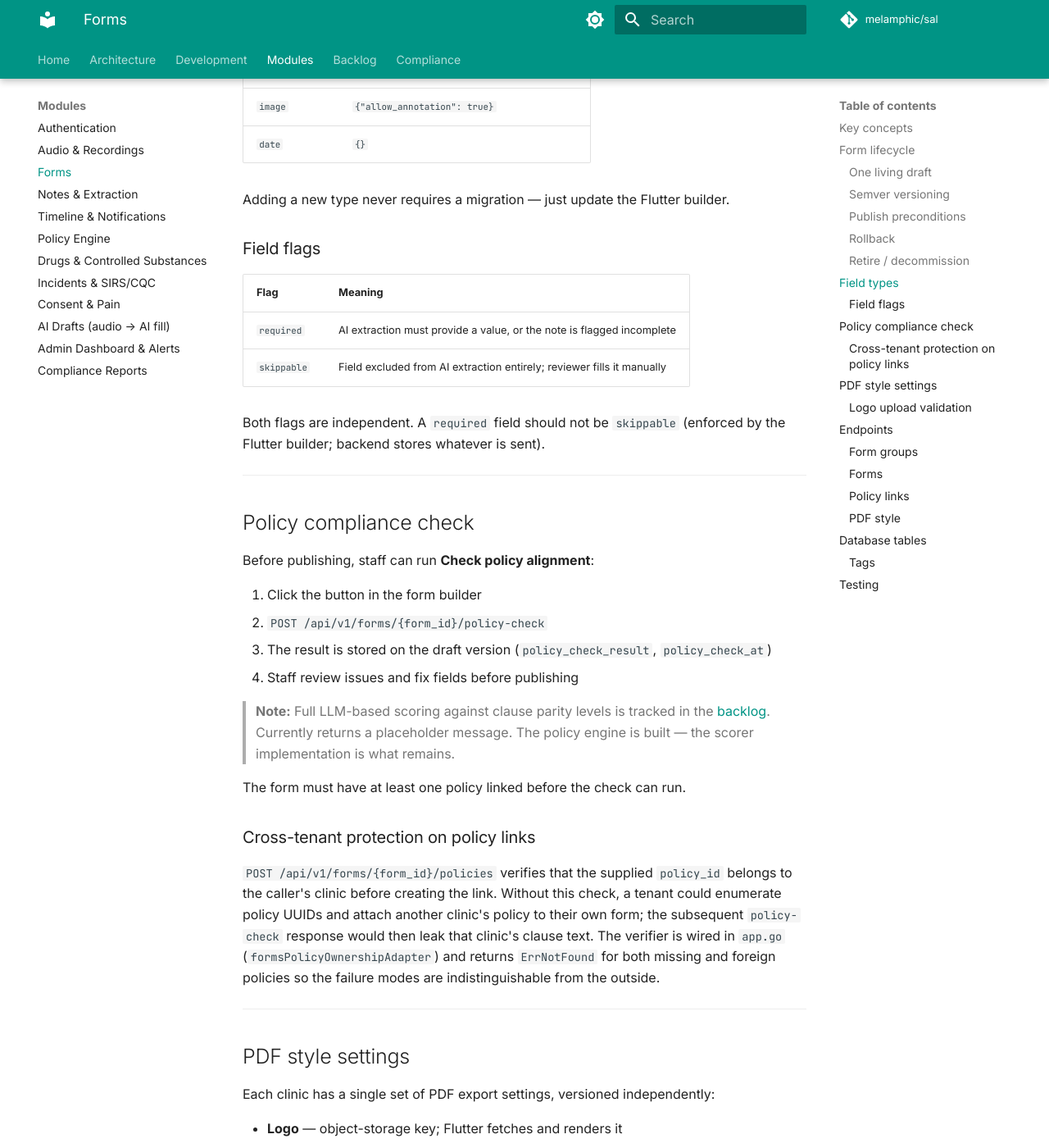
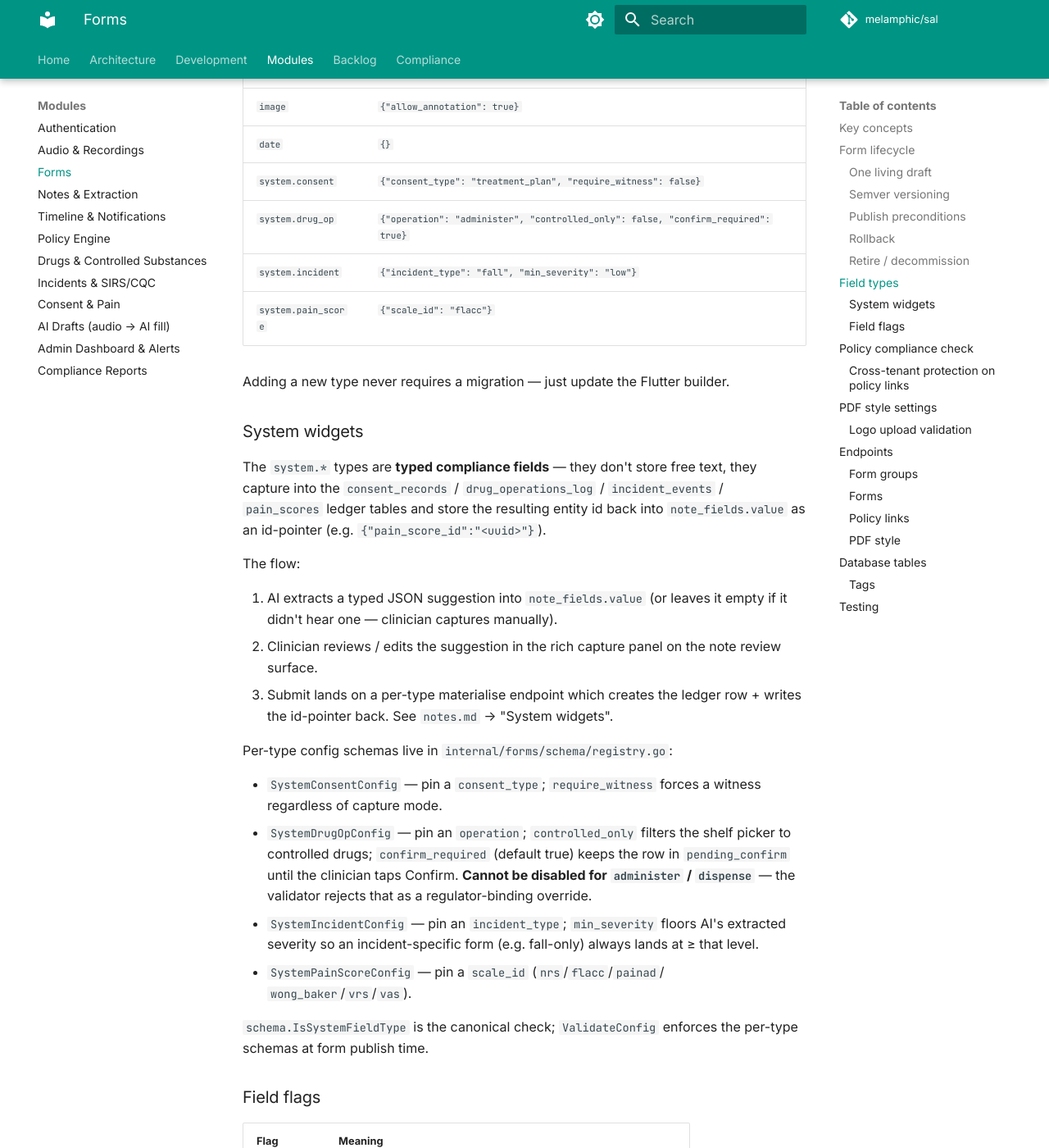
Before and after one commit to melamphic/sal, an MkDocs documentation site: the page built from docs/forms.md, in a window 1280 px wide and 1400 px high, scrolled down 3279 px. Shown: the whole window at 82% size. Built offline with MkDocs 1.6.1 and Material for MkDocs 9.7.7, drawn with Linux system fonts in a browser that asks for light colours; comment, search, counter and statistics services are not loaded.

Commit message:
docs: add documentation for system widgets, materialisation flow, and compliance ledger integration

```diff
--- a/docs/forms.md
+++ b/docs/forms.md
@@ -90,8 +90,49 @@ Sets `archived_at` on the form and records an optional `retire_reason`. In-fligh
 | `blocks` | `{"count": 10, "labels": ["none","max"]}` |
 | `image` | `{"allow_annotation": true}` |
 | `date` | `{}` |
+| `system.consent` | `{"consent_type": "treatment_plan", "require_witness": false}` |
+| `system.drug_op` | `{"operation": "administer", "controlled_only": false, "confirm_required": true}` |
+| `system.incident` | `{"incident_type": "fall", "min_severity": "low"}` |
+| `system.pain_score` | `{"scale_id": "flacc"}` |
 
 Adding a new type never requires a migration — just update the Flutter builder.
+
+### System widgets
+
+The `system.*` types are **typed compliance fields** — they don't store
+free text, they capture into the `consent_records` /
+`drug_operations_log` / `incident_events` / `pain_scores` ledger tables
+and store the resulting entity id back into `note_fields.value` as an
+id-pointer (e.g. `{"pain_score_id":"<uuid>"}`).
+
+The flow:
+
+1. AI extracts a typed JSON suggestion into `note_fields.value` (or
+   leaves it empty if it didn't hear one — clinician captures
+   manually).
+2. Clinician reviews / edits the suggestion in the rich capture panel
+   on the note review surface.
+3. Submit lands on a per-type materialise endpoint which creates the
+   ledger row + writes the id-pointer back. See `notes.md` →
+   "System widgets".
+
+Per-type config schemas live in `internal/forms/schema/registry.go`:
+
+- `SystemConsentConfig` — pin a `consent_type`; `require_witness`
+  forces a witness regardless of capture mode.
+- `SystemDrugOpConfig` — pin an `operation`; `controlled_only` filters
+  the shelf picker to controlled drugs; `confirm_required` (default
+  true) keeps the row in `pending_confirm` until the clinician taps
+  Confirm. **Cannot be disabled for `administer` / `dispense`** — the
+  validator rejects that as a regulator-binding override.
+- `SystemIncidentConfig` — pin an `incident_type`; `min_severity` floors
+  AI's extracted severity so an incident-specific form (e.g.
+  fall-only) always lands at ≥ that level.
+- `SystemPainScoreConfig` — pin a `scale_id` (`nrs`/`flacc`/`painad`/
+  `wong_baker`/`vrs`/`vas`).
+
+`schema.IsSystemFieldType` is the canonical check; `ValidateConfig`
+enforces the per-type schemas at form publish time.
 
 ### Field flags
 
```
